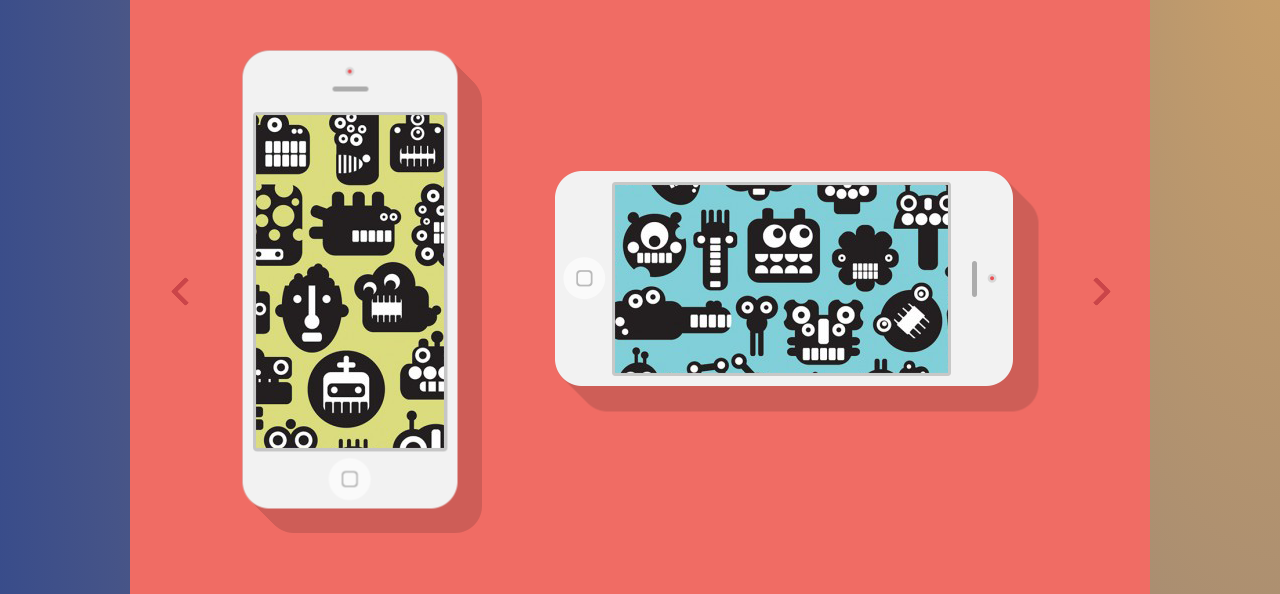
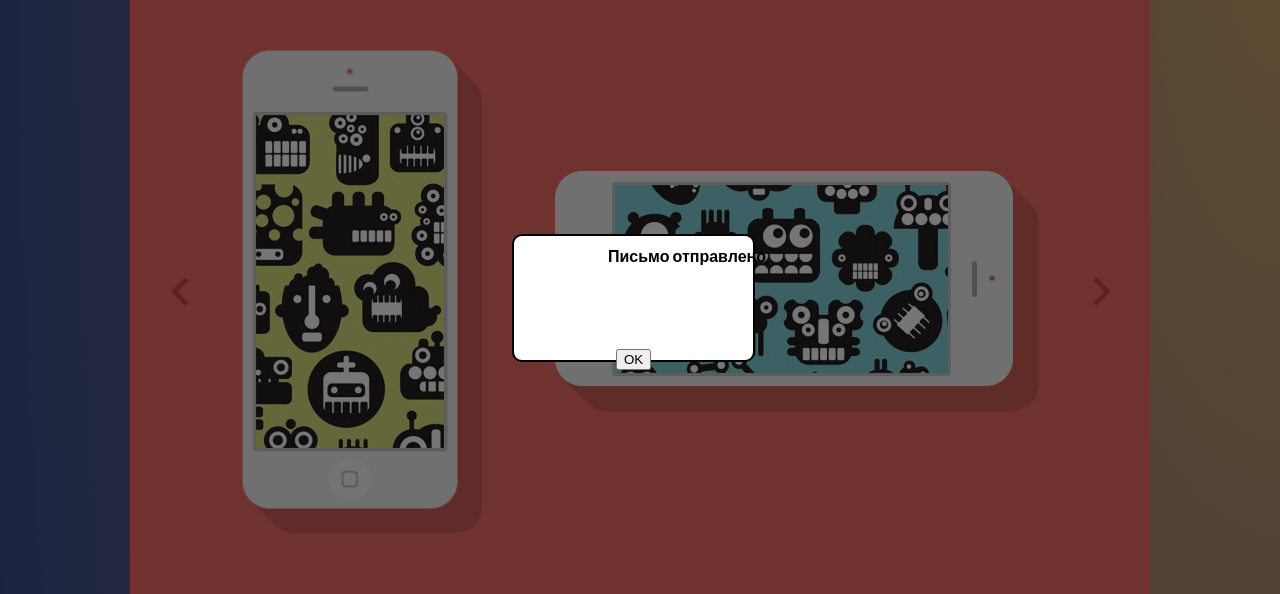
Before and after one commit to alexei199617/singolo, a plain HTML site: page index.html in a window 1280 px wide. Shown: the part 98-692 px from the top of the page. Drawn offline with Linux system fonts and the light colour scheme.

Commit message:
fix: changed message block

```diff
--- a/index.html
+++ b/index.html
@@ -291,11 +291,13 @@
             </div>
         </div>
 
-        <div id="message_block" class="hidden">
+        <div id="message_block" class="">
             <div id="message">
-                <p>Письмо отправлено</p>
-                <p><span id="theme"></span></p>
-                <p><span id="description"></span></p>
+                <div id="message_text">
+                    <p>Письмо отправлено</p>
+                    <p><span id="theme"></span></p>
+                    <p><span id="description"></span></p>
+                </div>
                 <button id="exit_btn">OK</button>
             </div>
         </div>
--- a/style.css
+++ b/style.css
@@ -672,7 +672,6 @@ html {
     margin-left: 21px;
     letter-spacing: -0.03px;
     text-align: justify;
-    /* max-width: 400px; */
  }
 
  .get_a_quote_contact_h3 {
@@ -735,15 +734,23 @@ html {
 
  #message {
      position: absolute;
-     top: 50%;
-     left: 45%;
+     top: 41.5%;
+     left: 40%;
      border: 2px solid black;
      border-radius: 10px;
      text-align: center;
      background: white;
-     width: 200px;
-     height: 100px;
+     width: 19%;
+     height: 16%;
      position: fixed;
+ }
+
+ #message_text {
+     text-align: center;
+     width: 346px;
+     height: 112px;
+     padding: 10px 15px 5px;
+     overflow: hidden;
  }
 
 */*footer*/
```
